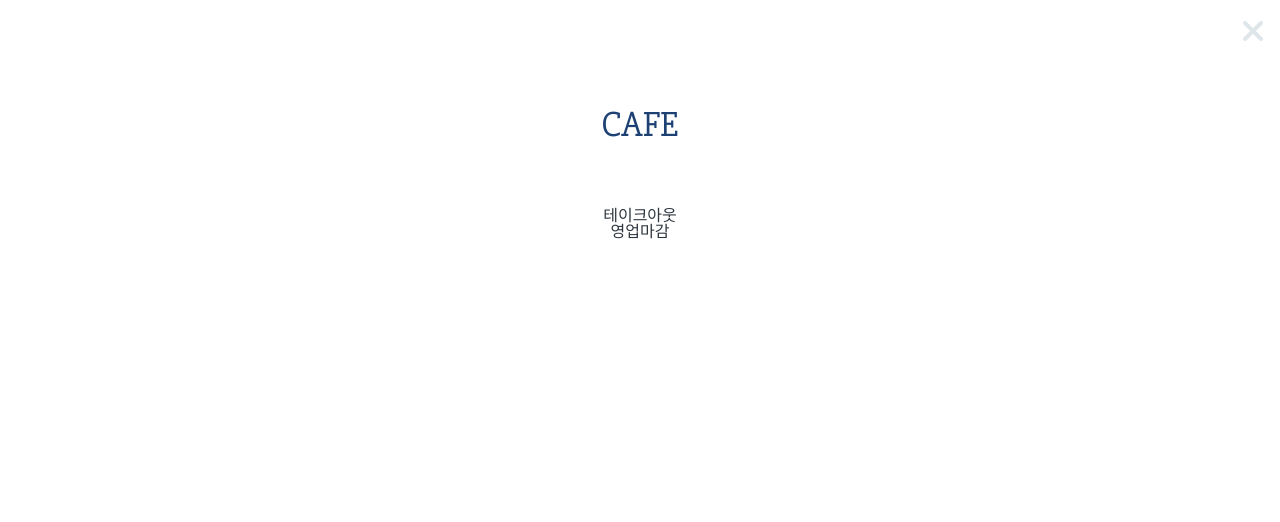
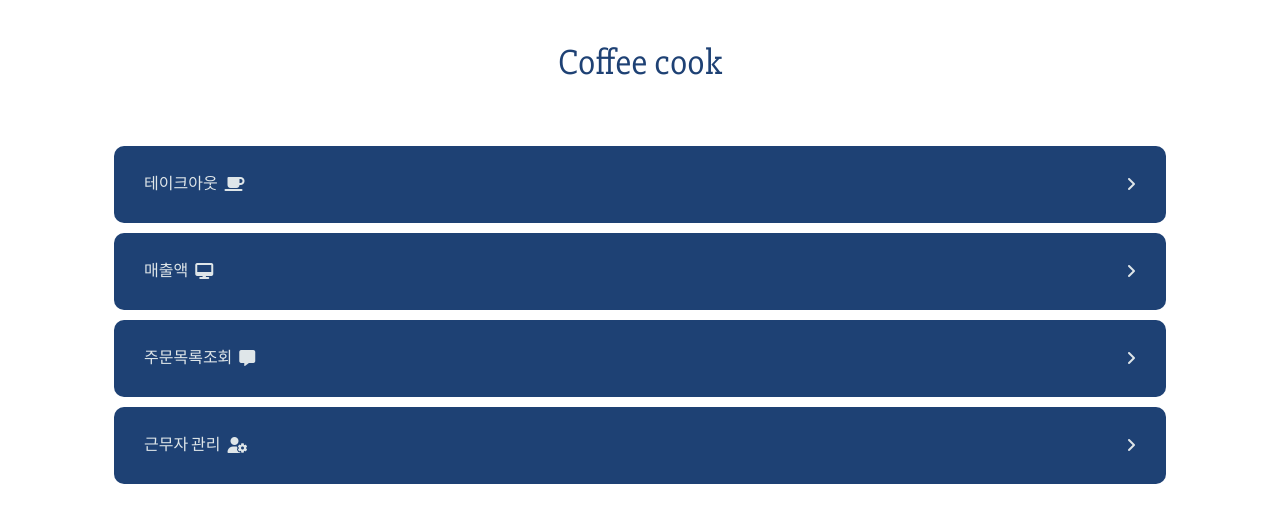
Before and after one commit to pangkyu/cafe-casher-site, a plain HTML site: page index.html in a window 1280 px wide. Drawn offline with Linux system fonts and the light colour scheme.

Commit message:
Update index.html

```diff
--- a/index.html
+++ b/index.html
@@ -1,34 +1,47 @@
 <!DOCTYPE html>
-<html lang="kr">
+<html lang="ko">
+
 <head>
     <link rel="stylesheet" href="css/styles.css" />
     <meta charset="UTF-8">
     <meta name="viewport" content="width=device-width, initial-scale=1.0">
     <title>Cafe casher system</title>
+    <meta property="og:title" content="cafe casher system">
+    <meta property="og:description" content="System for cafe management">
+</head>
 
-</head>
 <body>
-    <header>
-    <div>
-        <div class = "header__close">
-            <i class="fas fa-times fa-2x"></i>
-        </div>
-    </div>
-    </header>
+
 
     <main>
-    <div>
-        <div class = "cafe-form__title">
-            <h1>CAFE</h1>
+        <div>
+            <div class="cafe-form__title">
+                <h1>Coffee cook</h1>
+            </div>
+            <div class="cafe-form__content">
+                <a class="cafe-form__content-menu" href="takeout.html">테이크아웃
+                    <i class="fas fa-coffee"></i>
+                    <div>
+                        <i class="fas fa-angle-right"></i>
+                    </div>
+                </a>
+                <a class="cafe-form__content-menu" href = "sales.html">매출액<i class="fas fa-desktop"></i>
+                    <div><i class="fas fa-angle-right"></i></div>
+                </a>
+                <a class="cafe-form__content-menu" href = "orderlist.html">주문목록조회<i class="fas fa-comment-alt"></i>
+                    <div><i class="fas fa-angle-right"></i></div>
+                </a>
+                <a class="cafe-form__content-menu" href = "staff.html">근무자 관리<i class="fas fa-user-cog"></i>
+                    <div><i class="fas fa-angle-right"></i></div>
+                </a>
+            </div>
         </div>
-        <div class = "cafe-form__content">
-            <div>테이크아웃</div>
-            <div>영업마감</div>
-        </div>
-    </div>
     </main>
+
+
 
     <script src="https://kit.fontawesome.com/6478f529f2.js" crossorigin="anonymous"></script>
 
 </body>
+
 </html>
```
